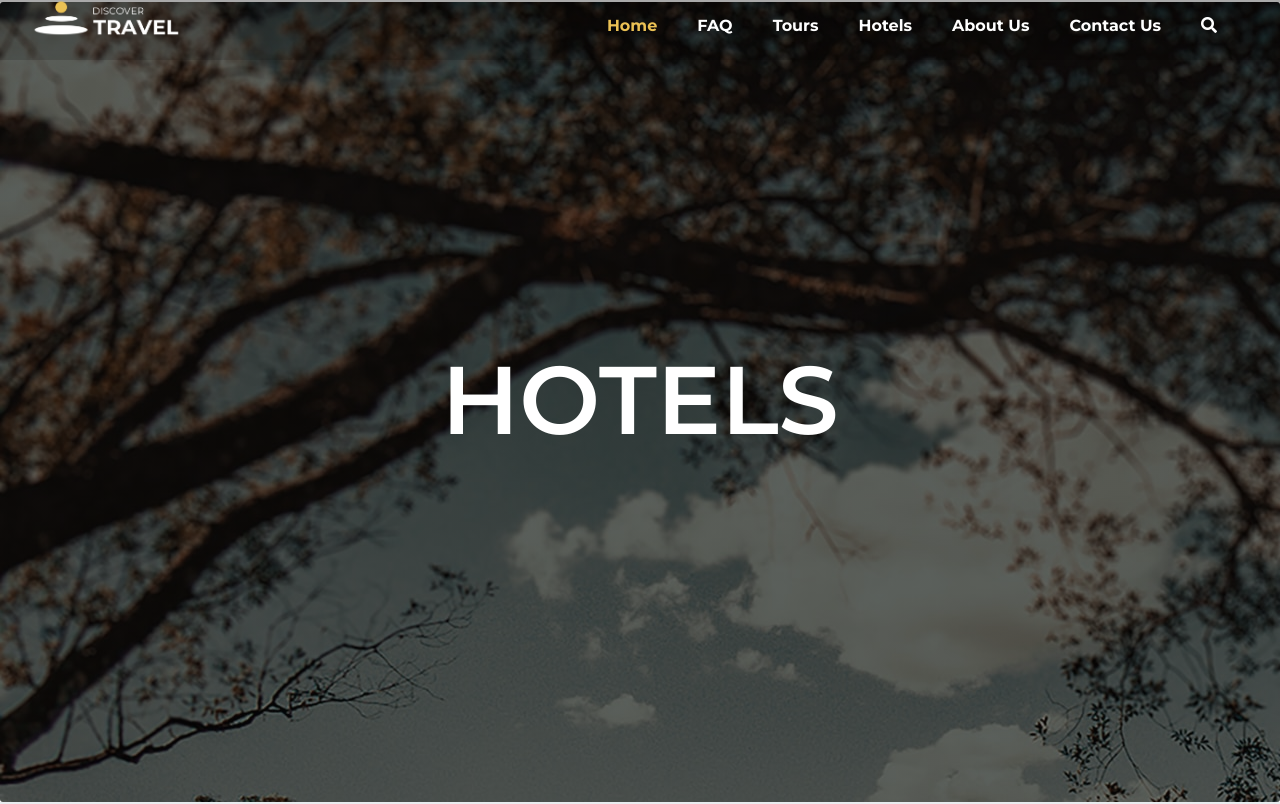
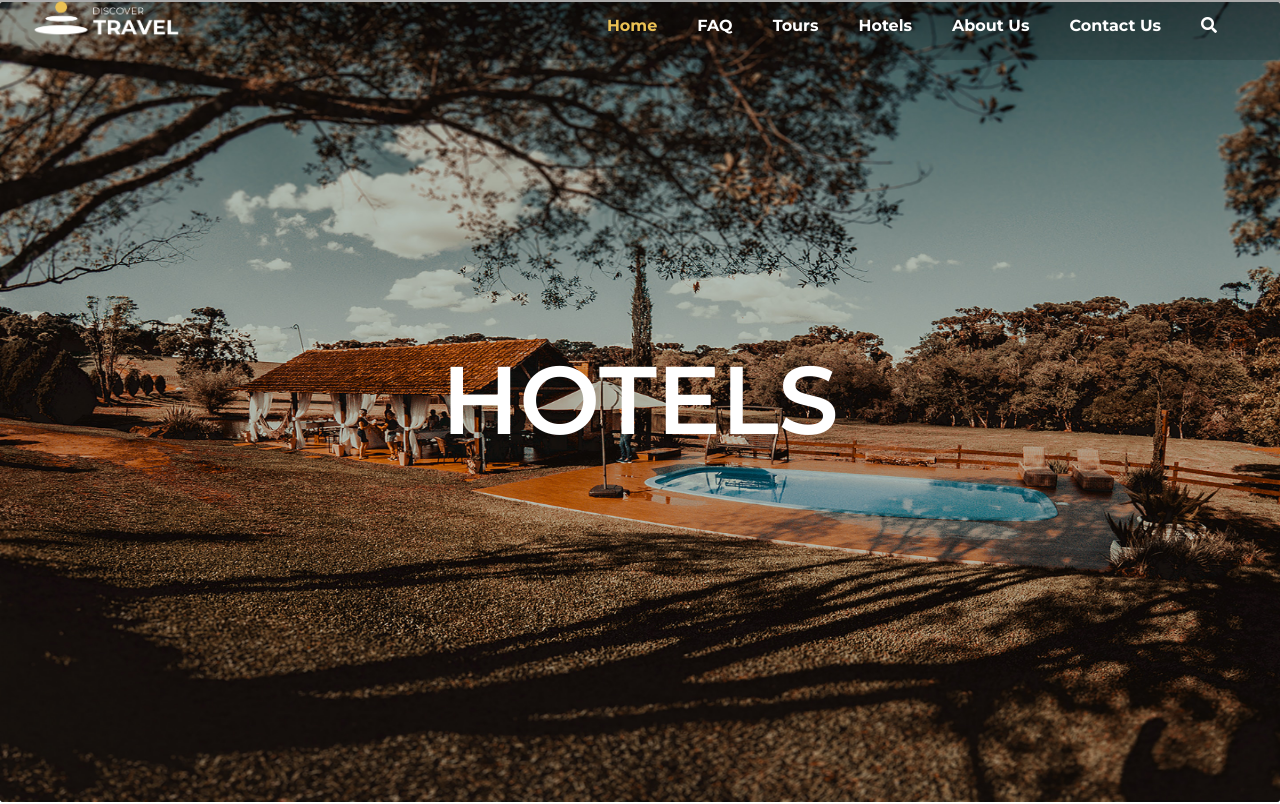
Before and after one commit to caleb-007/hotels, a plain HTML site: page index.html in a window 1280 px wide. Shown: the top 804 px of the page. Drawn offline with nearby package versions, Linux system fonts and the light colour scheme.

Commit message:
an update

```diff
--- a/index.html
+++ b/index.html
@@ -39,9 +39,7 @@
         overflow-x: hidden;
       }
      .card-img {
-        background: linear-gradient(rgba(7, 7, 7, 0.507),rgba(7, 7, 7, 0.514)),url(/img/home.jpg)!important ;
-        background-position: center;
-        background-size: cover;
+      background: linear-gradient(rgba(7, 7, 7, 0.507),rgba(7, 7, 7, 0.514))!important;
 
      }
       .h:hover,.h:focus {
@@ -147,8 +145,9 @@
 
      <!-- main body start  -->
 
-        <div  style="height: 100vh;" class="card-img min-vh-100 rounded-0;" alt="..."></div>
-        <div class="card-img-overlay d-flex justify-content-center align-items-center" >
+        <img style="height: 100vh;" src="/img/home.jpg" class="card-img min-vh-100 rounded-0;" alt="..." >
+        background-size: cover;
+        <div class="card-img-overlay d-flex justify-content-center align-items-center"  >
             <div>
           <p style="font-family: 'Montserrat', sans-serif; font-weight:600" class="font display-1 card-text text-white">HOTELS</p>
         </div>
```
